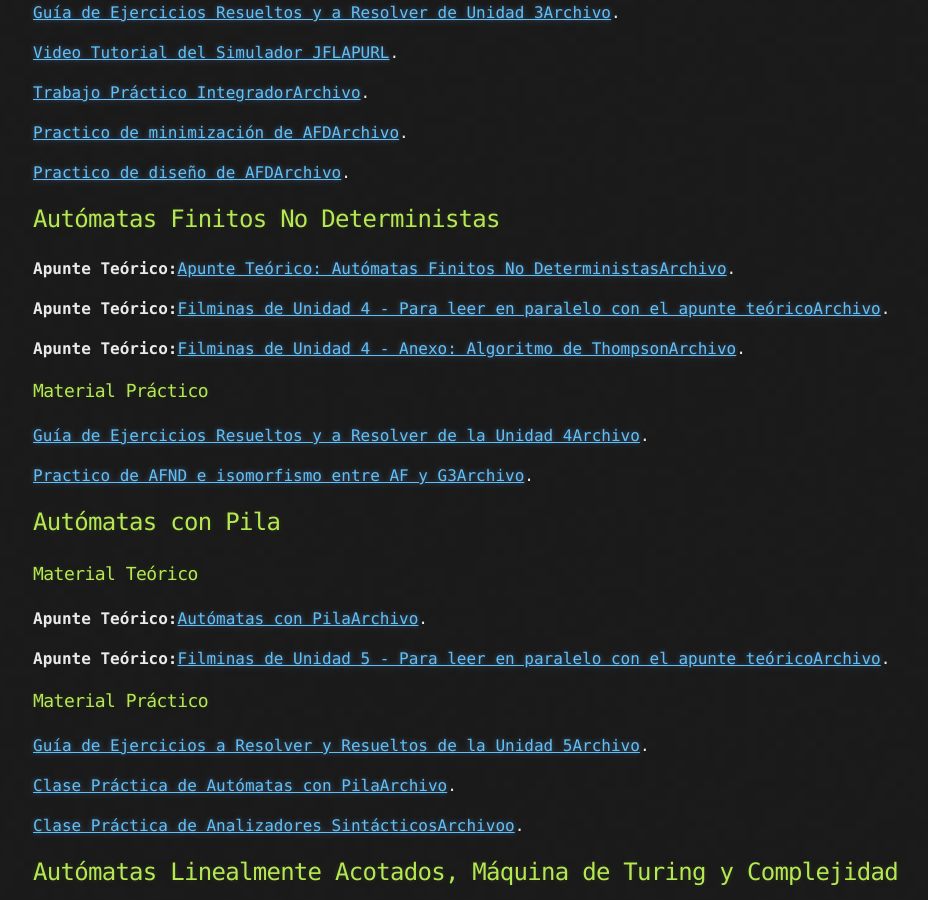
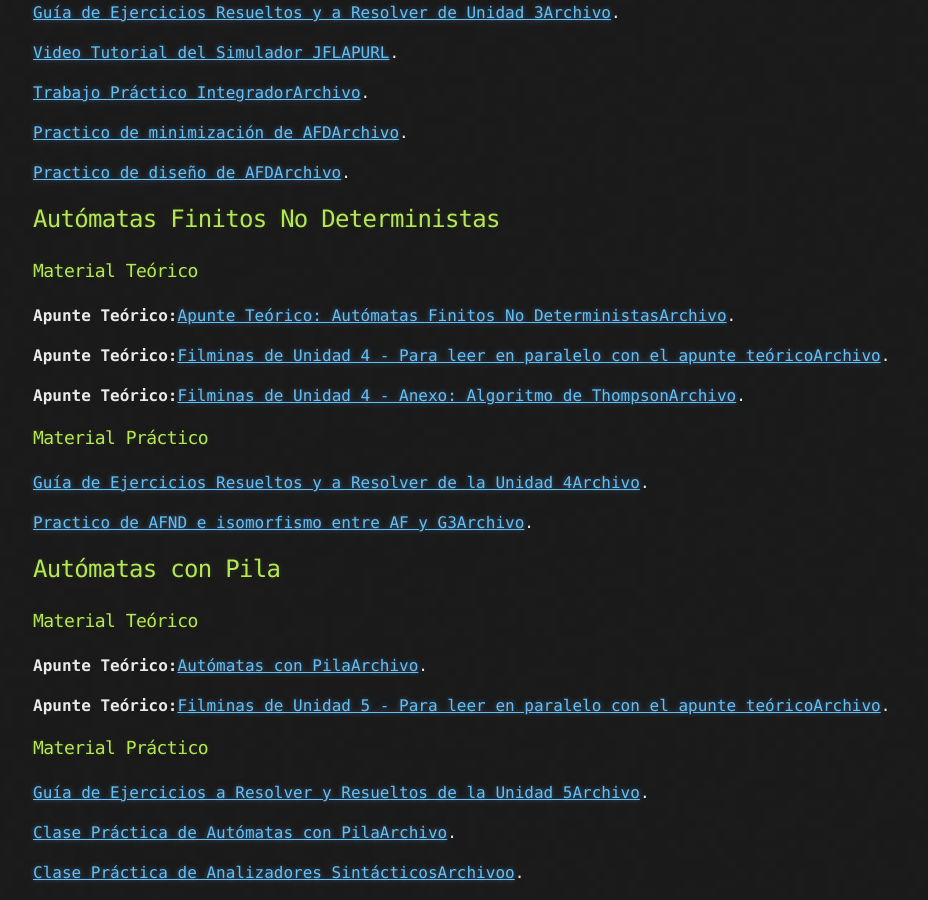
Before and after one commit to Ismael0351/utnfrcssl, a Jekyll site: the page built from index.md, in a window 1280 px wide and 900 px high, scrolled down 1922 px. Shown: the whole window, without its empty margins (107-1035 px from the left). Built offline with Jekyll 4.4.1, drawn with Linux system fonts in a browser that asks for light colours; our own code applies the rules of GitHub Pages for plain Markdown files.

Commit message:
Update index.md

```diff
--- a/index.md
+++ b/index.md
@@ -81,6 +81,7 @@ Introducción a la Lingüística Matemática: símbolos, alfabetos, palabras y l
 
 
 ## Autómatas Finitos No Deterministas
+### 	Material Teórico
 **Apunte Teórico:**<a href="https://drive.google.com/file/d/1Crot-wZBYmjaoClfZZ1yT9CkZ7BdpZrP/view?usp=sharing" target="_blank">Apunte Teórico: Autómatas Finitos No DeterministasArchivo</a>.
 
 **Apunte Teórico:**<a href="https://drive.google.com/file/d/1xC2NpKU_i8wRFVQ7gkv73qjfkUzzKrBU/view?usp=sharing" target="_blank">Filminas de Unidad 4 - Para leer en paralelo con el apunte teóricoArchivo</a>.
```
